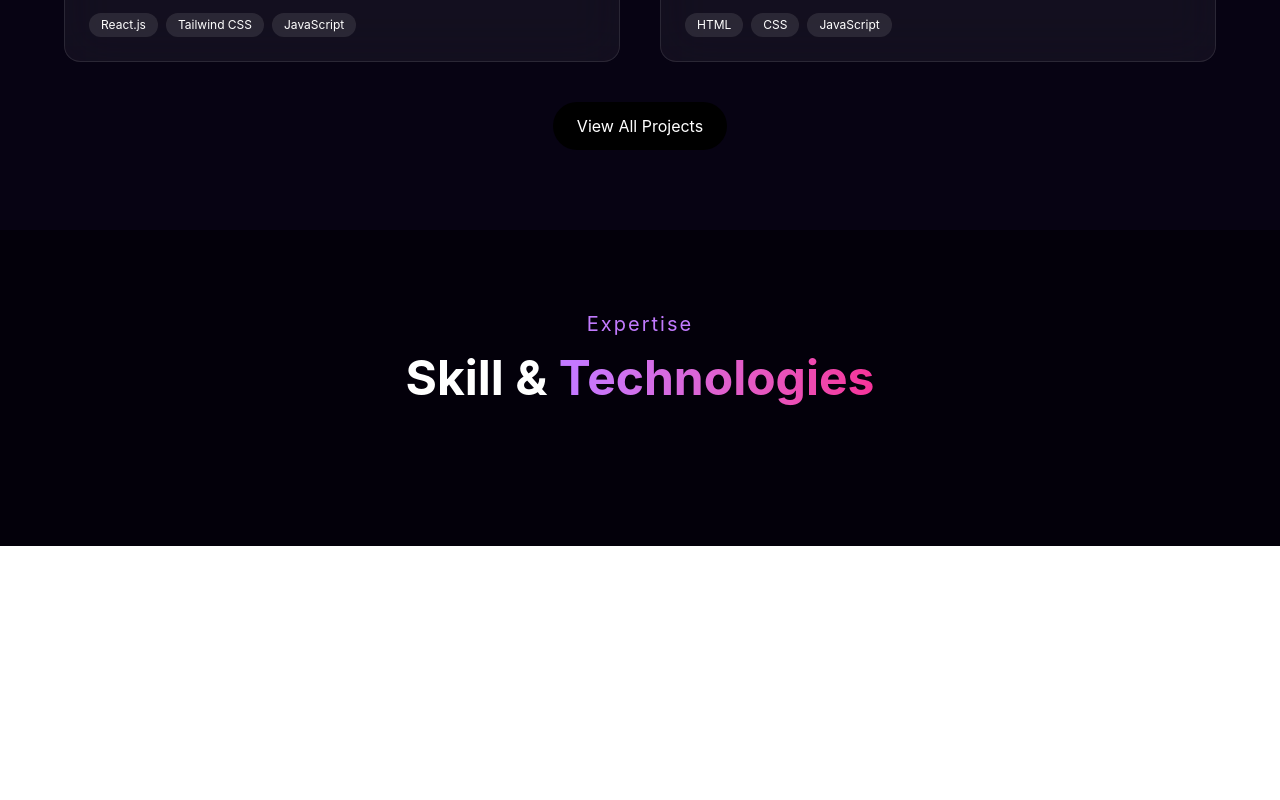
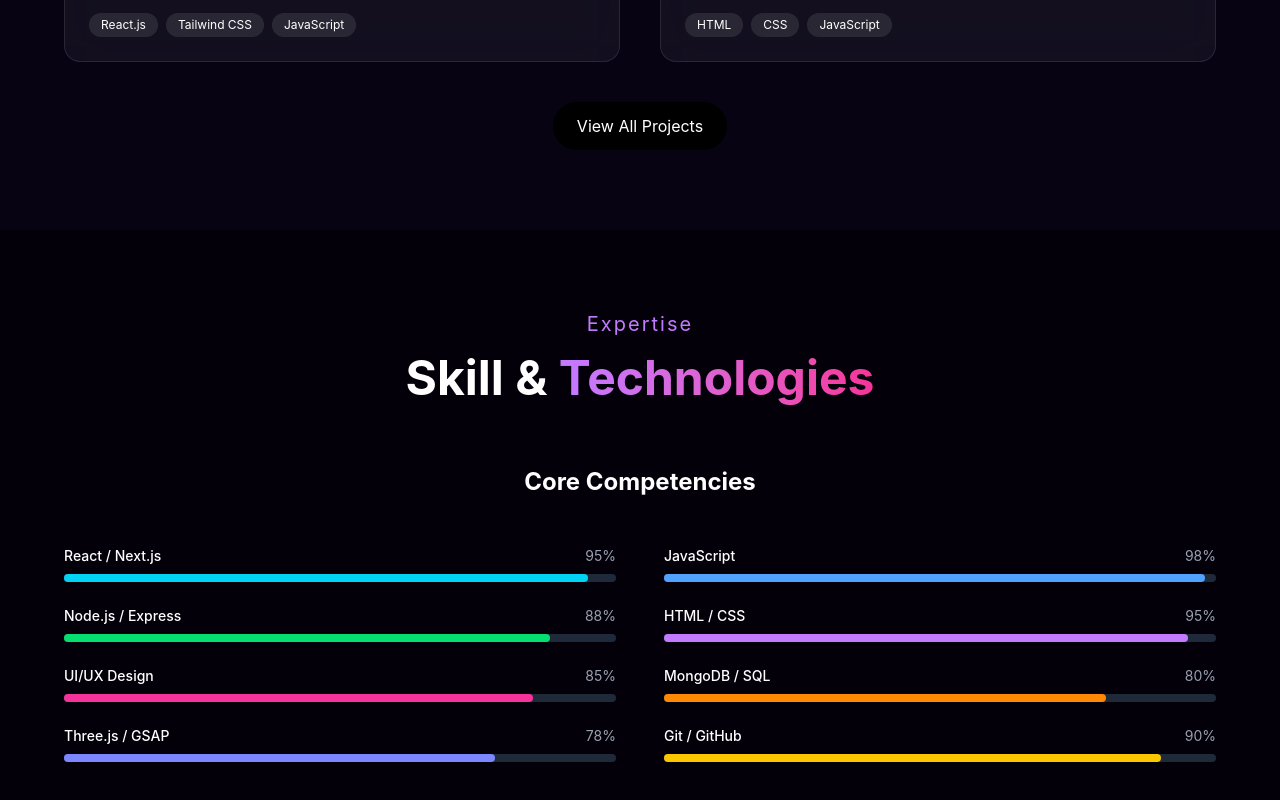
Before and after one commit to muhammad230/Mohdsite.com, a React (Vite) app: page / in a window 1280 px wide. Shown: the part 2896-3696 px from the top of the page. Before the commit the page ends 3442 px from the top, so only its background shows below. Built offline with nearby package versions, Linux system fonts and the light colour scheme.

Commit message:
add skills persentages

```diff
--- a/src/Components/Skill.jsx
+++ b/src/Components/Skill.jsx
@@ -1,22 +1,79 @@
-import React from 'react'
+import React from "react";
+
+const skillsleft = [
+  { name: "React / Next.js", percent: 95, color: "bg-cyan-400" },
+  { name: "Node.js / Express", percent: 88, color: "bg-green-400" },
+  { name: "UI/UX Design", percent: 85, color: "bg-pink-500" },
+  { name: "Three.js / GSAP", percent: 78, color: "bg-indigo-400" },
+];
+
+const skillsright = [
+  { name: "JavaScript", percent: 98, color: "bg-blue-400" },
+  { name: "HTML / CSS", percent: 95, color: "bg-purple-400" },
+  { name: "MongoDB / SQL", percent: 80, color: "bg-orange-400" },
+  { name: "Git / GitHub", percent: 90, color: "bg-yellow-400" },
+];
+
+const SkillBar = ({ name, percent, color }) => {
+  return (
+    <div className="mb-6">
+      <div className="flex justify-between text-sm mb-2">
+        <span className="font-medium">{name}</span>
+        <span className="text-gray-400">{percent}%</span>
+      </div>
+
+      <div className="w-full h-2 bg-gray-800 rounded-full">
+        <div
+          className={`h-2 ${color} rounded-full transition-all duration-700`}
+          style={{ width: `${percent}%` }}
+        ></div>
+      </div>
+    </div>
+  );
+};
 
 const Skill = () => {
   return (
-   <section id="skill" className=" bg-[#03000a] py-20 px-6 text-white">
-     <div className='text-center mb-16'>
-       <p className="text-purple-400 text-xl tracking-widest mb-4">
+    <section id="skill" className="bg-[#03000a] py-20 px-6 text-white">
+
+      {/* Heading */}
+      <div className="text-center mb-16">
+        <p className="text-purple-400 text-xl tracking-widest mb-4">
           Expertise
         </p>
 
         <h2 className="text-5xl font-bold mb-4">
           Skill &{" "}
           <span className="bg-gradient-to-r from-purple-400 to-pink-500 bg-clip-text text-transparent">
-           Technologies
+            Technologies
           </span>
         </h2>
-     </div>
+      </div>
+      <p className="text-white text-2xl mt-4 text-center mb-12 font-bold">
+  Core Competencies
+</p>
+
+      {/* Skills Grid */}
+      <div className="max-w-6xl mx-auto grid md:grid-cols-2 gap-12">
+
+        {/* Left Skills */}
+        <div>
+          {skillsleft.map((skill, index) => (
+            <SkillBar key={index} {...skill} />
+          ))}
+        </div>
+
+        {/* Right Skills */}
+        <div>
+          {skillsright.map((skill, index) => (
+            <SkillBar key={index} {...skill} />
+          ))}
+        </div>
+
+      </div>
+
     </section>
-  )
-}
+  );
+};
 
-export default Skill
+export default Skill;
```
